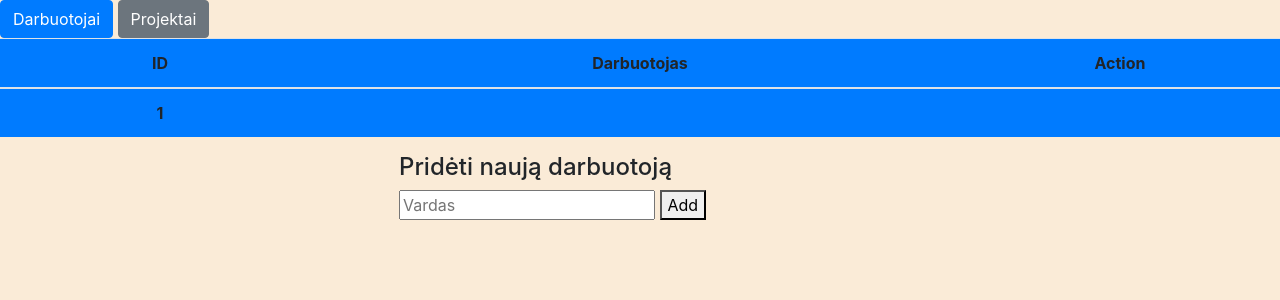
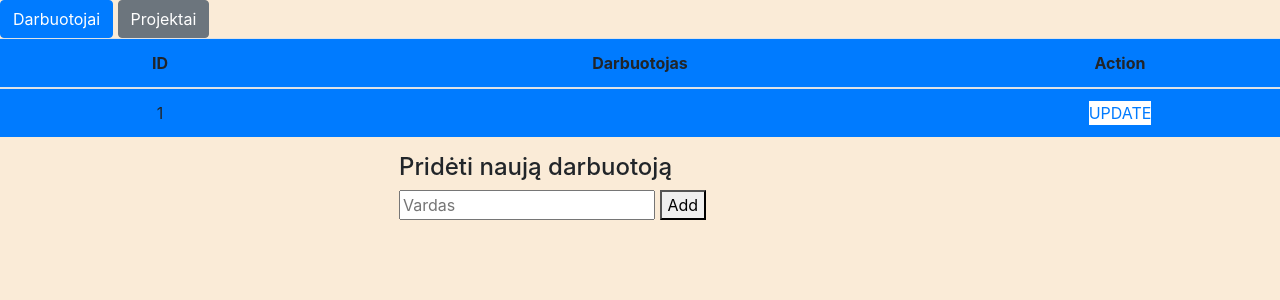
Before and after one commit to Adgeras/SPRINT2-PHP, a PHP site: page /SPRINT2PHP/ in a window 1280 px wide. Shown: the top 300 px of the page. Run offline with PHP 8.4, Linux system fonts and the light colour scheme; tables that the repository leaves empty or names only in its code hold one stand-in row (values such as "Sample post"); data that the repository does not hold is empty.

Commit message:
is working with href for updating

```diff
--- a/employee_tbl.php
+++ b/employee_tbl.php
@@ -19,9 +19,9 @@ require_once './config/connect.php';
       foreach($darbuotojai as $darbuotojas){
         ?> <!-- atjungiu php koda -->
           <tr>
-            <th scope="row" class="text-center" style="width:20%"><?=$darbuotojas[0] ?></th>
-            <td class="text-center" style="width:20%"><?=$darbuotojas[1]?></td>
-            <td class="text-center" style="width:20%"></td>
+            <td scope="row" class="text-center" style="width:20%"><?=$darbuotojas[0] ?></td>
+            <td class="text-center" style="width:40%"><?=$darbuotojas[1]?></td>
+            <td class="text-center" style="width:20%"><a href="update.php?id=" type="button" style="background-color: white;">UPDATE</a></td>
           </tr>
         <?php // vel prijungiu php koda
       }
--- a/project_tbl.php
+++ b/project_tbl.php
@@ -18,9 +18,9 @@ require_once './config/connect.php';
       foreach($projektai as $projektas){
         ?> <!-- atjungiu php koda -->
           <tr>
-            <th scope="row" class="text-center" style="width:20%"><?=$projektas[0] ?></th>
+            <td scope="row" class="text-center" style="width:20%"><?=$projektas[0] ?></td>
             <td class="text-center" style="width:40%"><?=$projektas[1]?></td>
-            <td class="text-center" style="width:20%"></td>
+            <td class="text-center" style="width:20%"><a href="update.php?id=" type="button" style="background-color: white;">UPDATE</a></td>
           </tr>
         <?php // vel prijungiu php koda
       }
```
